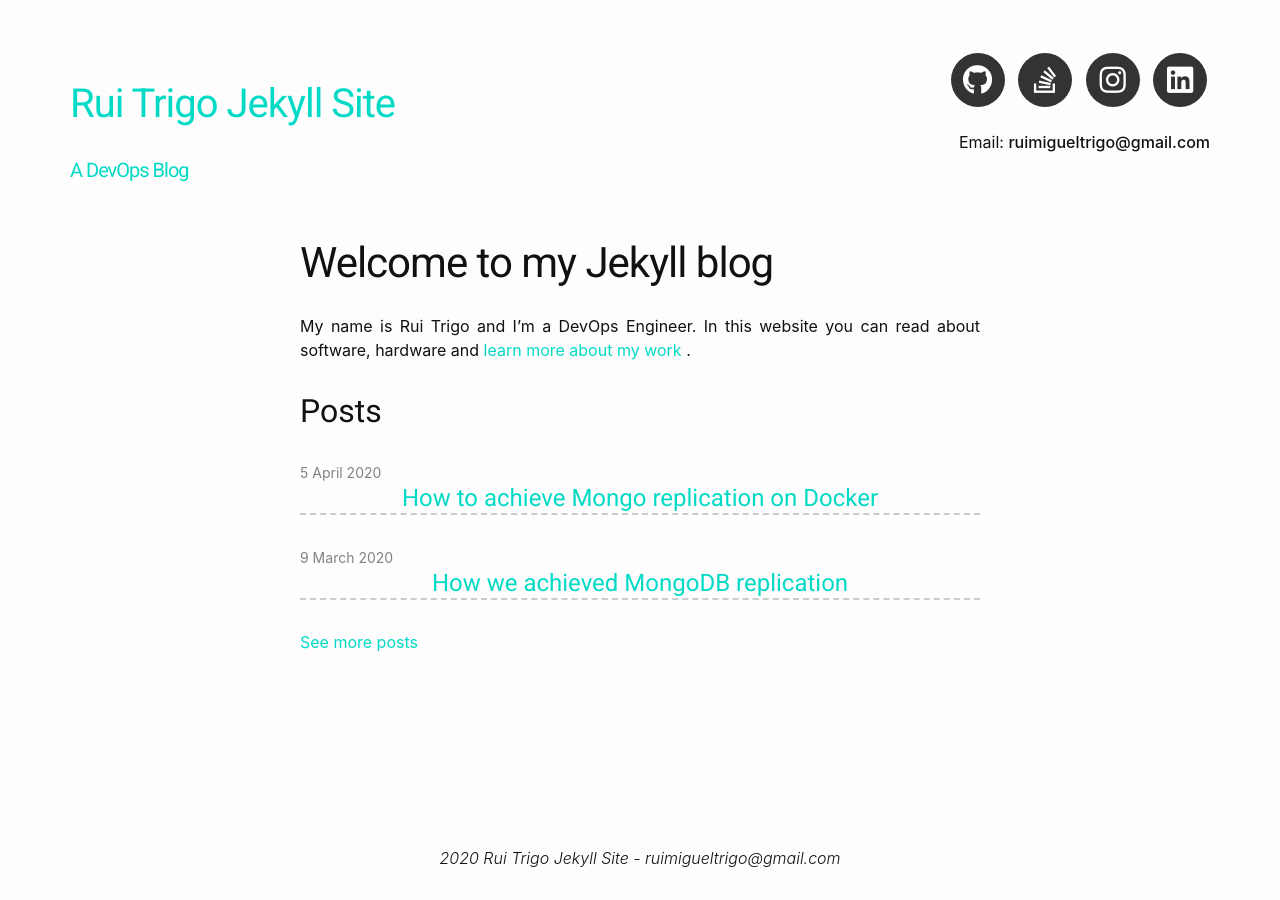
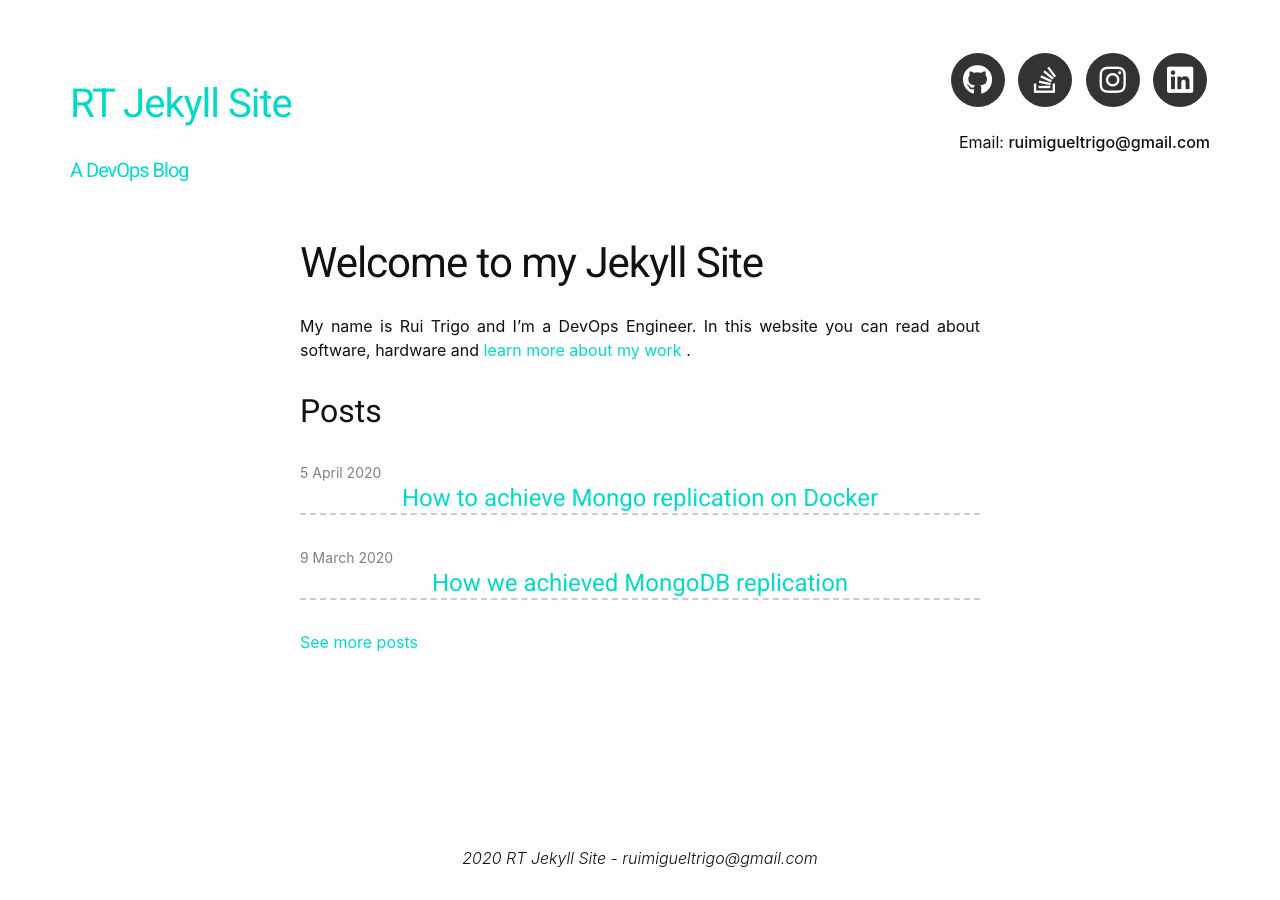
Before and after one commit to r-trigo/jekyll-blog, a Jekyll site: the page built from index.markdown, in a window 1280 px wide. Built offline with Jekyll 4.4.1, drawn with Linux system fonts in a browser that asks for light colours; nearby versions of some CDN libraries; a script that is not in the unit is left out.

Commit message:
refactor(config): change site name

```diff
--- a/_config.yml
+++ b/_config.yml
@@ -1,10 +1,10 @@
 repository: https://github.com/r-trigo/rt-jekyll-website
 
-name: Rui Trigo Jekyll Site
+name: RT Jekyll Site
 title: A DevOps Blog
 email: ruimigueltrigo@gmail.com
 description: >-
-  Welcome to Rui Trigo Jekyll Site. Here you can find my writing work as well as professional info about me.
+  Welcome to RT Jekyll Site. Here you can find my writing work as well as professional info about me.
 
 github_username:  r-trigo
 instagram_username: ru1tr1go
--- a/_data/projects.yml
+++ b/_data/projects.yml
@@ -1,5 +1,5 @@
 - layout: top-middle
-  name: Jekyll Site
+  name: RT Jekyll Site
   link: github.com/r-trigo
   github: r-trigo/rt-jekyll-website
   quote: >
--- a/index.markdown
+++ b/index.markdown
@@ -3,7 +3,7 @@
 # To modify the layout, see https://jekyllrb.com/docs/themes/#overriding-theme-defaults
 
 layout: home
-title: Welcome to my Jekyll blog
+title: Welcome to my Jekyll Site
 ---
 
 My name is Rui Trigo and I'm a DevOps Engineer. In this website you can read about software, hardware and <a href="/about"> learn more about my work </a>.
```
